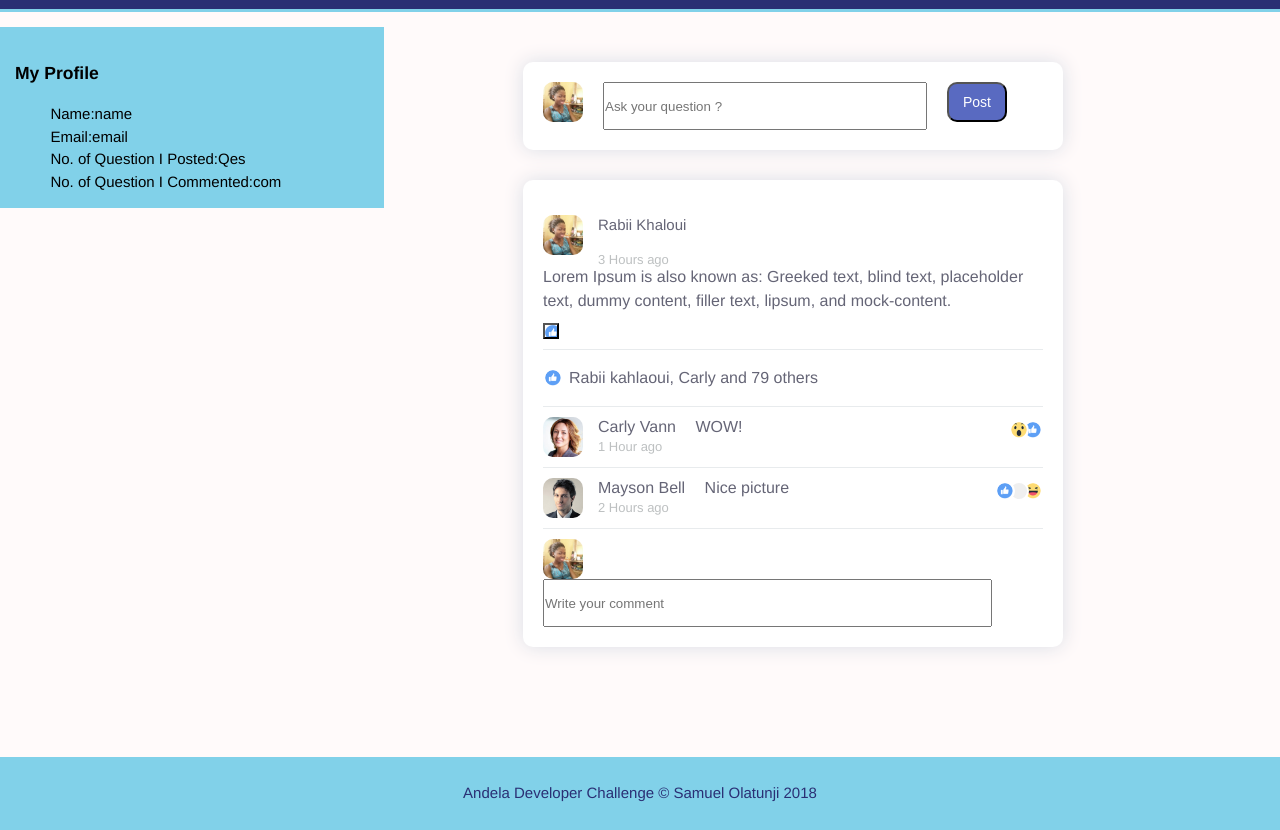
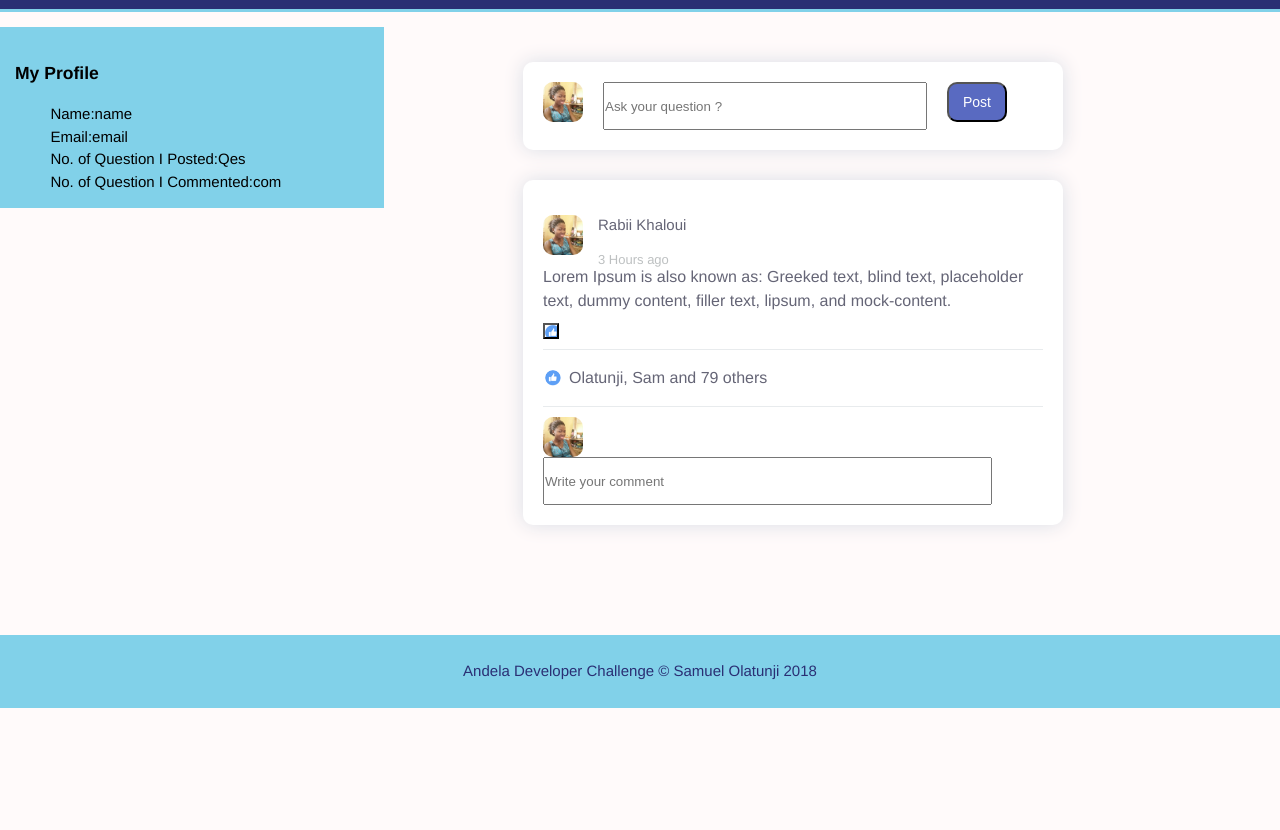
Before and after one commit to olasam4liv/questioner, a plain HTML site: page user.html in a window 1280 px wide. Shown: the part 91-921 px from the top of the page. After the commit the page ends 800 px from the top, so only its background shows below. Drawn offline with Linux system fonts and the light colour scheme.

Commit message:
edit user profile UI

```diff
--- a/user.html
+++ b/user.html
@@ -47,36 +47,17 @@
                     <p>
                         Lorem Ipsum is also known as: Greeked text, blind text, placeholder text, dummy content, filler text, lipsum, and mock-content.
                     </p>
+                    <button class="post_button" style="background-image:url(image/like.png);margin-right: 6px;"></button>
 
-                    <button class="post_button" style="background-image:url(image/like.png);margin-right: 6px;"></button>
 
                     <hr/>
                         <h2>
                             <button class="post_button" style="background-image:url(image/like.png);margin-right: 6px;"></button>
-                            Rabii kahlaoui, Carly and 79 others
+                            Olatunji, Sam and 79 others
                         </h2>
                     <hr/>
-                        <div class="comment">
-                            <div class="photo" style="background-image: url(image/friend3.jpg)"></div>
-                            <h2>
-                                Carly Vann <span>WOW!</span>
-                                <button class="post_button" style="background-image:url(image/like.png);margin-right:0;"></button>
-                                <button class="post_button" style="background-image:url(image/lol.png);"></button>
-                            </h2>
-                            1 Hour ago
-                        </div>
-                    <hr/>
-                        <div class="comment">
-                            <div class="photo" style="background-image: url(image/friend2.jpg)"></div>
-                            <h2>
-                                Mayson Bell <span>Nice picture</span>
-                                <button class="post_button" style="background-image:url(image/laugh.png);margin-right:0;"></button>
-                                <button class="post_button" style="background-image:url(image/angry.png);"></button>
-                                <button class="post_button" style="background-image:url(image/like.png);"></button>
-                            </h2>
-                            2 Hours ago
-                        </div>
-                    <hr/>
+
+
                     <div class="comment" style="padding-bottom:0;">
                         <div class="photo" style="background-image: url(image/profile.jpg)"></div>
                         <input type="text" placeholder="Write your comment" class="post"/>
```
